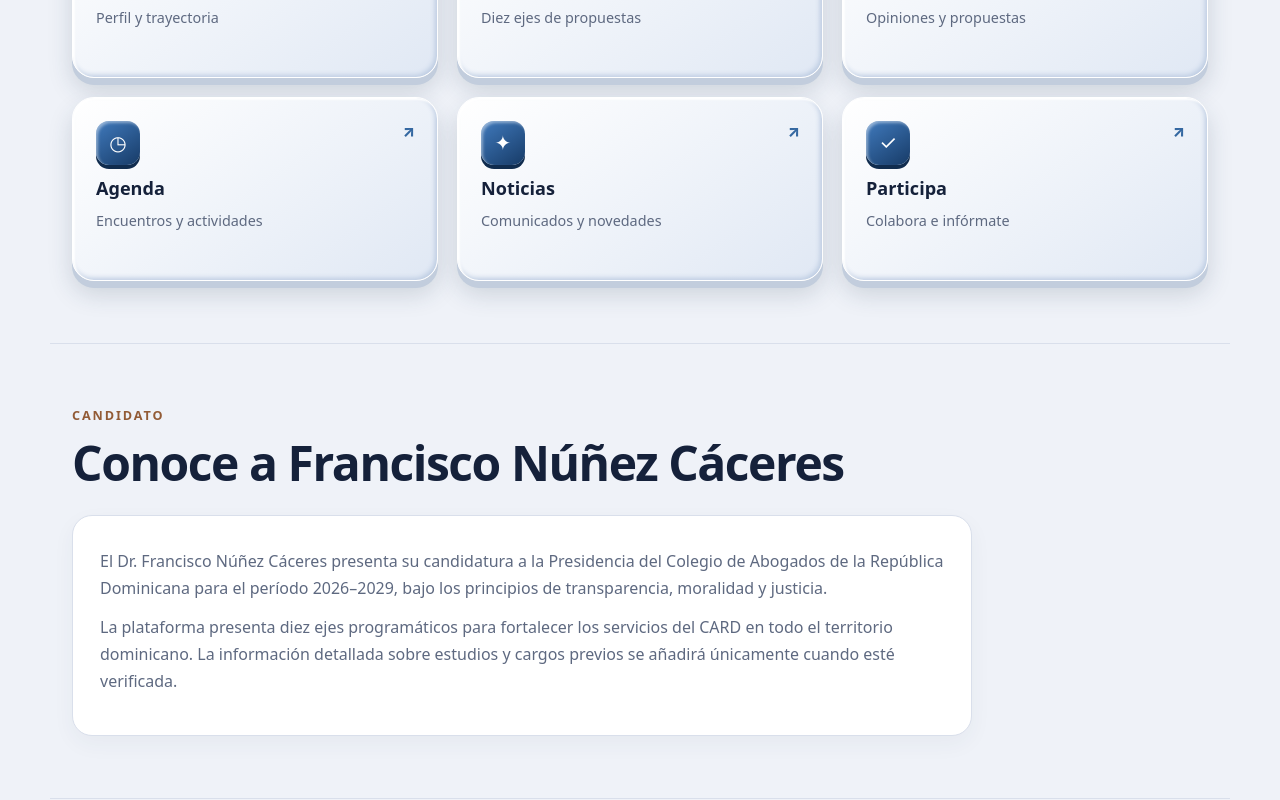
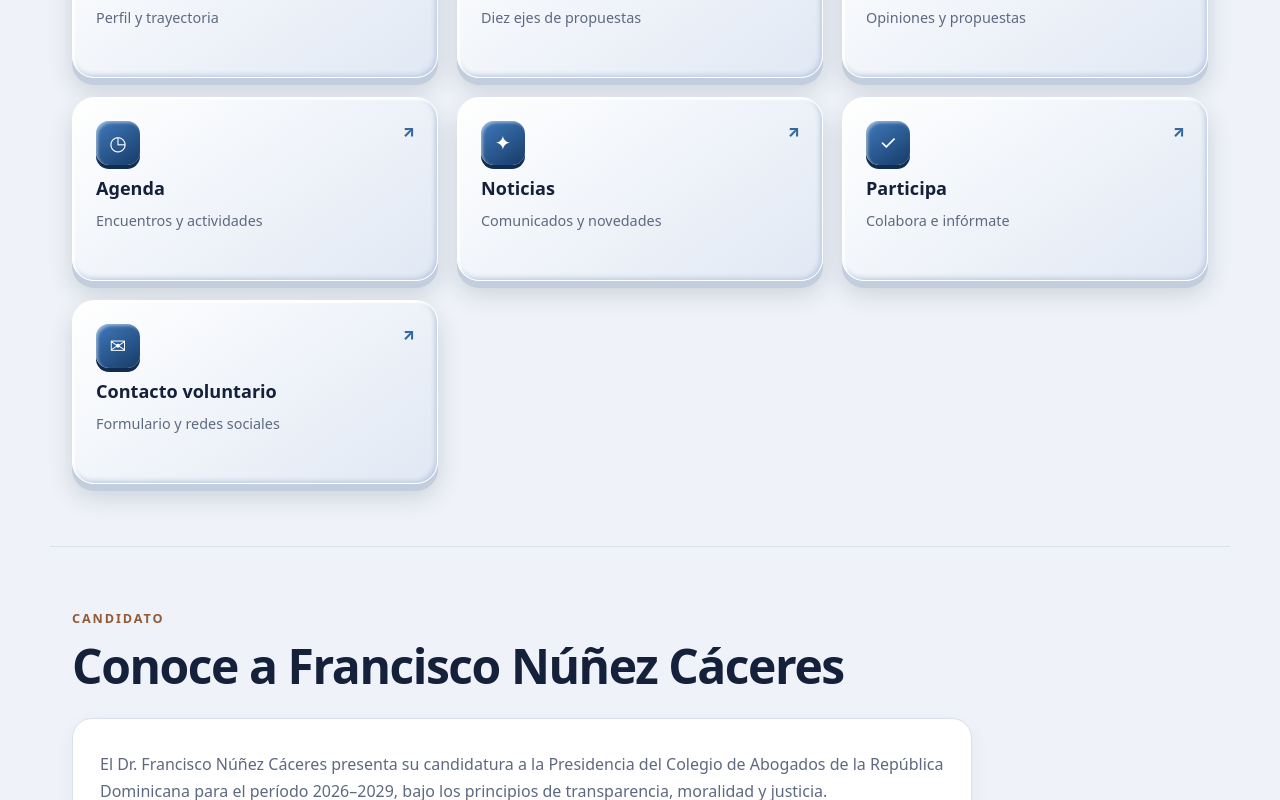
Before and after one commit to admin-valia-netizen/nunez-card-2026, a Next.js app: page / in a window 1280 px wide. Shown: the part 1051-1851 px from the top of the page. Built offline with nearby package versions, Linux system fonts and the light colour scheme.

Commit message:
Add voluntary contact form navigation to approved CARD interface

```diff
--- a/app/page.tsx
+++ b/app/page.tsx
@@ -18,7 +18,8 @@ const shortcuts = [
   ["Núñez te escucha","Opiniones y propuestas","#escucha"],
   ["Agenda","Encuentros y actividades","#agenda"],
   ["Noticias","Comunicados y novedades","#noticias"],
-  ["Participa","Colabora e infórmate","#participa"]
+  ["Participa","Colabora e infórmate","#participa"],
+  ["Contacto voluntario","Formulario y redes sociales","/participa"]
 ];
 export default function Home() {
  const [showIntro,setShowIntro] = useState(true);
@@ -33,7 +34,7 @@ export default function Home() {
  <header className="site-header"><a className="brand" href="#inicio"><img className="header-3d-img" src="/emblema-card-3d.webp" alt="Emblema Movimiento Gremial CARD 2026" /><span>NÚÑEZ <b>CARD 2026</b></span></a><nav aria-label="Navegación principal"><a href="#programa">Programa</a><a href="#escucha">Te escucha</a><a href="#agenda">Agenda</a><a href="#noticias">Noticias</a></nav></header>
 
  <section className="hero" id="inicio"><div className="hero-inner"><div className="topline">COLEGIO DE ABOGADOS DE LA REPÚBLICA DOMINICANA</div><p className="eyebrow">Candidatura a la Presidencia · Período 2026–2029</p><h1>Dr. Francisco<br/><em>Núñez Cáceres</em></h1><p className="term">Programa de desarrollo institucional de alcance nacional</p><p className="motto">TRANSPARENCIA · MORALIDAD · JUSTICIA</p><div className="actions"><a href="#programa" className="primary">Explorar el programa <span aria-hidden="true">↗</span></a><a href="#escucha" className="secondary">Núñez te escucha <span aria-hidden="true">→</span></a></div></div></section>
- <section className="section intro"><div className="section-heading"><span>PLATAFORMA DIGITAL</span><h2>Un espacio para conocer las propuestas y participar.</h2></div><div className="quick-grid">{shortcuts.map(([title,detail,href],i)=><a className="quick-card relief" href={href} key={title}><span className="quick-icon">{["◆","▤","◉","◷","✦","✓"][i]}</span><strong>{title}</strong><span>{detail}</span><span className="quick-arrow">↗</span></a>)}</div></section>
+ <section className="section intro"><div className="section-heading"><span>PLATAFORMA DIGITAL</span><h2>Un espacio para conocer las propuestas y participar.</h2></div><div className="quick-grid">{shortcuts.map(([title,detail,href],i)=><a className="quick-card relief" href={href} key={title}><span className="quick-icon">{["◆","▤","◉","◷","✦","✓","✉"][i]}</span><strong>{title}</strong><span>{detail}</span><span className="quick-arrow">↗</span></a>)}</div></section>
  <section className="section content-section" id="perfil"><div className="section-kicker">CANDIDATO</div><h2>Conoce a Francisco Núñez Cáceres</h2><div className="content-panel"><p>El Dr. Francisco Núñez Cáceres presenta su candidatura a la Presidencia del Colegio de Abogados de la República Dominicana para el período 2026–2029, bajo los principios de transparencia, moralidad y justicia.</p><p>La plataforma presenta diez ejes programáticos para fortalecer los servicios del CARD en todo el territorio dominicano. La información detallada sobre estudios y cargos previos se añadirá únicamente cuando esté verificada.</p></div></section>
  <section className="section content-section" id="programa"><div className="section-kicker">PROGRAMA ELECTORAL 2026–2029</div><h2>Diez ejes de actuación para todo el país.</h2><p className="section-copy">Propuestas de modernización, protección social y desarrollo profesional para los abogados de toda la República Dominicana. Las medidas que requieren financiación o cambios institucionales se someterán a los estudios y aprobaciones correspondientes.</p><div className="program-grid">{programAreas.map((area,index)=><details className="program-card" key={area.title} open={index===0}><summary><span className="program-number">{String(index+1).padStart(2,"0")}</span><strong>{area.title}</strong><span className="program-toggle" aria-hidden="true">＋</span></summary><div className="program-body"><ul>{area.points.map(point=><li key={point}>{point}</li>)}</ul></div></details>)}</div></section>
  <section className="section content-section" id="escucha"><div className="section-kicker">PARTICIPACIÓN</div><h2>Núñez te escucha</h2><p className="section-copy">Un canal para conocer inquietudes, propuestas y prioridades de los profesionales del derecho.</p><div className="content-panel"><p>Comparte una propuesta, una preocupación o una sugerencia para el ejercicio profesional. Puedes preparar un correo dirigido a la candidatura desde tu aplicación de correo.</p>
@@ -46,7 +47,7 @@ export default function Home() {
 </form></div></section>
  <section className="section content-section" id="agenda"><div className="section-kicker">AGENDA</div><h2>Encuentros y actividades</h2><div className="empty-state"><strong>Agenda nacional</strong><p>La agenda de la candidatura se actualizará con fecha, lugar y hora de cada encuentro cuando quede confirmada su convocatoria.</p><a href="#escucha" className="inline-action relief">Enviar una consulta →</a></div></section>
  <section className="section content-section" id="noticias"><div className="section-kicker">ACTUALIDAD</div><h2>Noticias y comunicados</h2><div className="empty-state"><strong>Presentación del programa electoral 2026–2029</strong><p>Ya se encuentra disponible para consulta pública el programa de diez ejes: transparencia, defensa profesional, bienestar, digitalización, formación, empleo, seccionales, juventud, asistencia jurídica y participación.</p><a href="#programa" className="inline-action relief">Consultar los diez ejes →</a></div></section>
- <section className="section content-section" id="participa"><div className="section-kicker">PARTICIPA</div><h2>Forma parte de la conversación</h2><div className="content-panel"><p>Conoce el programa de la candidatura, comparte tus propuestas a través de «Núñez te escucha» y consulta futuras convocatorias. La inscripción de colaboradores se habilitará cuando esté disponible un registro seguro con consentimiento explícito.</p><a href="#escucha" className="inline-action relief">Compartir mi propuesta →</a></div></section>
+ <section className="section content-section" id="participa"><div className="section-kicker">PARTICIPA</div><h2>Forma parte de la conversación</h2><div className="content-panel"><p>Conoce el programa de la candidatura, comparte tus propuestas a través de «Núñez te escucha» y consulta futuras convocatorias. Puedes abrir el formulario de contacto voluntario, indicar si deseas recibir novedades y compartir la página con otros profesionales.</p><a href="/participa" className="inline-action relief">Abrir formulario de participación →</a></div></section>
  <footer><strong>NÚÑEZ CARD 2026</strong><span>Transparencia · Moralidad · Justicia</span><small>Plataforma de la candidatura · Alcance nacional</small></footer>
  </main></>
 }
```
